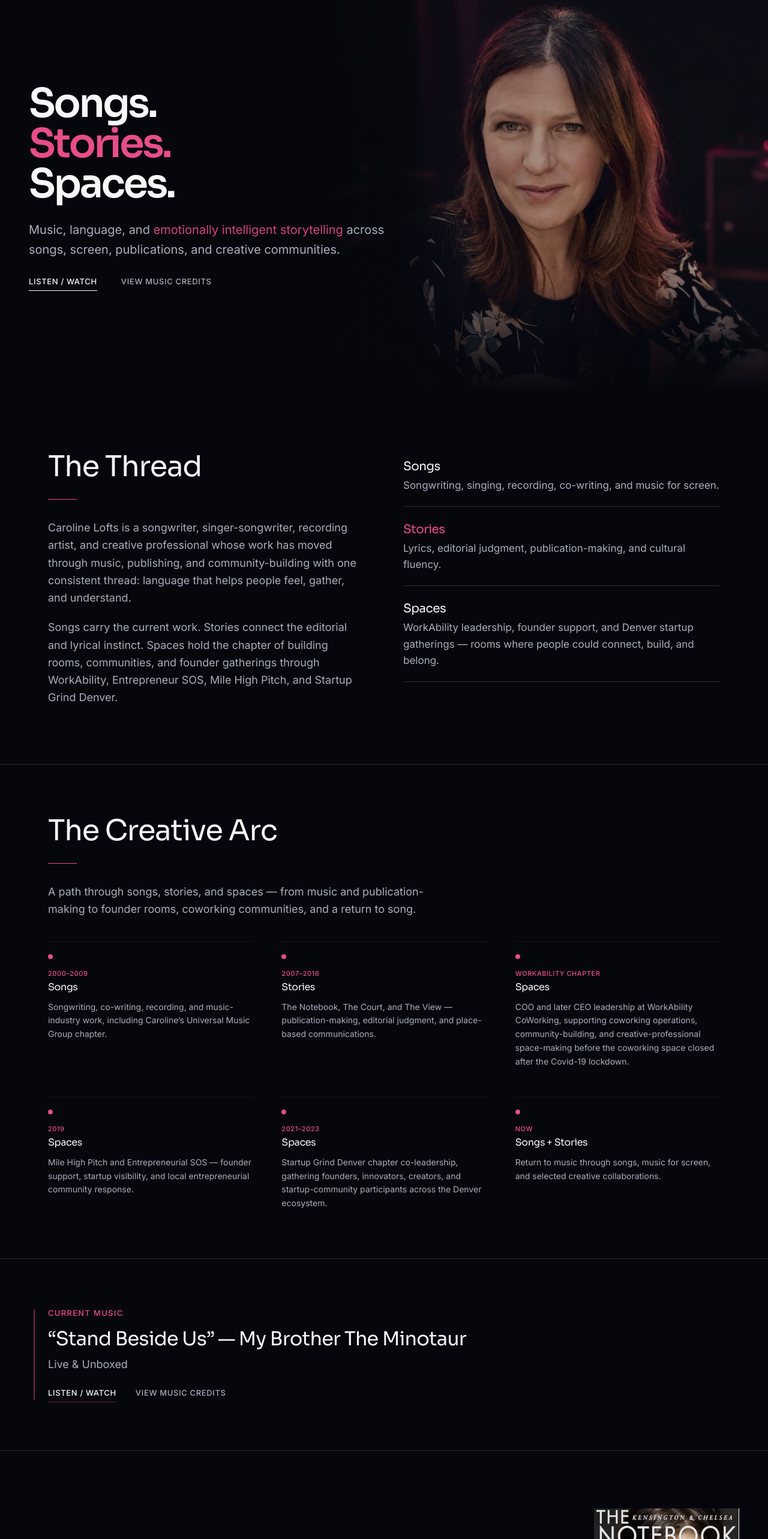
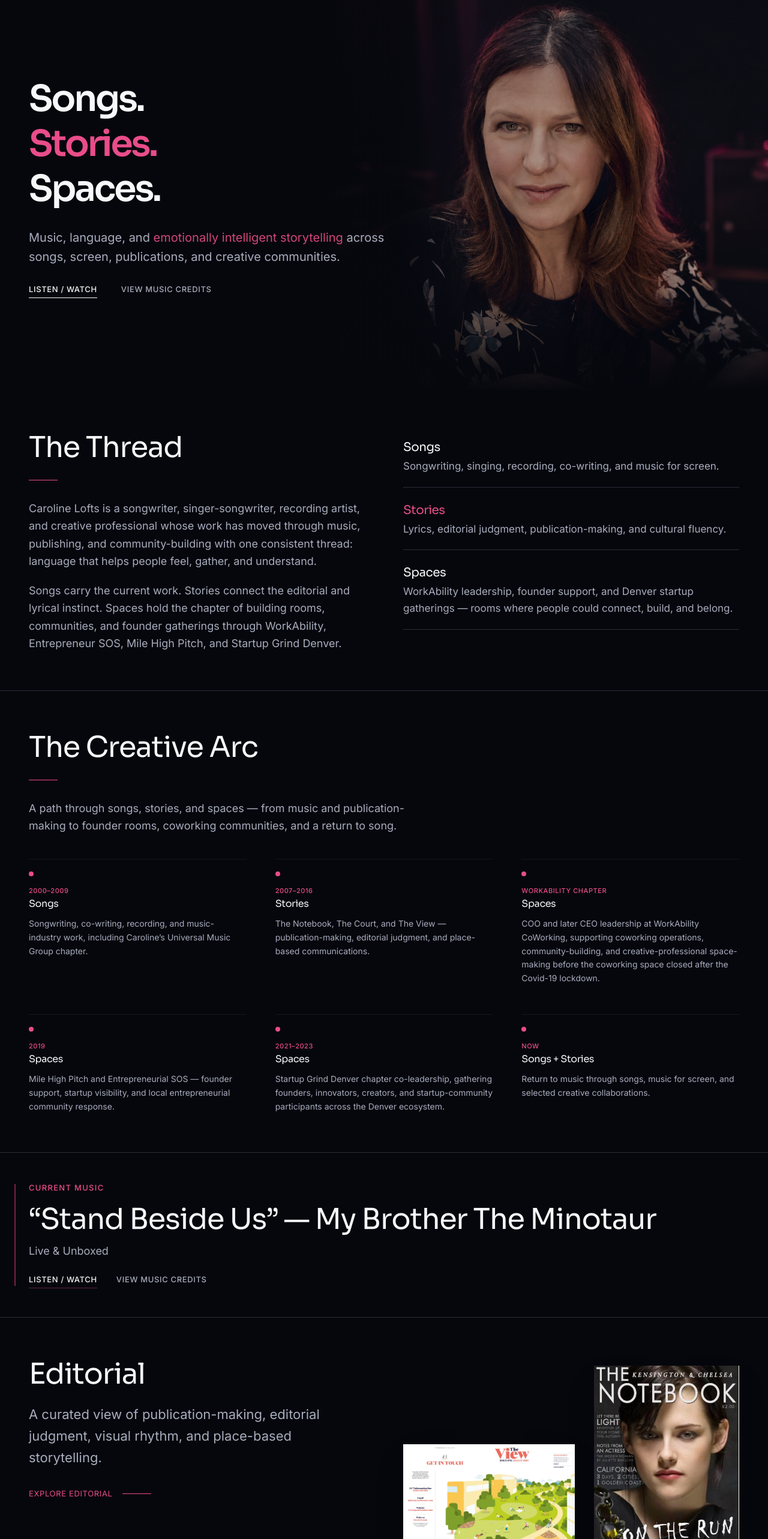
Before and after one commit to workfolios/lofts, a React (Vite) app: page / in a window 1280 px wide. Shown: the part 100-2666 px from the top of the page at 60% size. Built offline with nearby package versions, Linux system fonts and the light colour scheme.

Commit message:
Close homepage content rails and harmonize responsive rhythm

```diff
--- a/src/pages/Home.tsx
+++ b/src/pages/Home.tsx
@@ -7,7 +7,7 @@ export default function Home() {
       <section className="w-full bg-noir flex flex-col lg:flex-row relative min-h-[100vh] lg:min-h-[85vh] overflow-hidden">
 
         {/* Mobile/Tablet Image Zone (Top) */}
-        <div className="w-full h-[55vh] md:h-[60vh] lg:hidden relative z-0 shrink-0">
+        <div className="w-full h-[55vh] md:h-[50vh] lg:hidden relative z-0 shrink-0">
           <img
             src={`${import.meta.env.BASE_URL}caroline-lofts-headshot-clean.png`}
             alt="Caroline Lofts"
@@ -35,10 +35,13 @@ export default function Home() {
         </div>
 
         {/* Text Content Zone */}
-        <div className="relative z-10 w-full max-w-7xl mx-auto flex flex-col justify-end lg:justify-center px-6 lg:px-12 pb-16 pt-0 lg:py-0 flex-1 -mt-24 md:-mt-32 lg:mt-0">
+        <div className="relative z-10 w-full px-6 md:px-8 lg:px-12 flex-1 -mt-24 md:-mt-16 lg:mt-0 flex flex-col justify-end lg:justify-center">
+          <div className="max-w-7xl mx-auto w-full flex flex-col justify-end lg:justify-center pb-16 pt-0 lg:py-0 flex-1">
             <div className="w-full lg:w-[50%] xl:w-[55%] flex flex-col gap-5 max-w-[640px] xl:max-w-[720px] drop-shadow-2xl lg:drop-shadow-none">
-            <h1 className="text-[clamp(48px,5.2vw,78px)] font-display font-semibold text-clean-white leading-[1] tracking-tighter mb-2">
-              Songs. <br className="hidden md:block" /><span className="text-accent">Stories.</span> <br className="hidden md:block" />Spaces.
+              <h1 className="text-4xl md:text-5xl lg:text-6xl font-display font-semibold text-clean-white leading-tight tracking-tighter mb-2">
+                <span className="block">Songs.</span>
+                <span className="block text-accent">Stories.</span>
+                <span className="block">Spaces.</span>
               </h1>
               <p className="text-[18px] md:text-[20px] text-silver leading-relaxed max-w-lg lg:max-w-none mb-8 lg:mb-2">
                 Music, language, and <span className="text-accent/90">emotionally intelligent storytelling</span> across songs, screen, publications, and creative communities.
@@ -53,11 +56,12 @@ export default function Home() {
               </div>
             </div>
           </div>
+        </div>
       </section>
 
       {/* The Thread & Explanatory Rows */}
-      <section id="thread" className="w-full bg-noir py-12 md:py-16 lg:py-24 px-6 md:px-8 lg:px-12 scroll-mt-32">
-        <div className="max-w-[1120px] mx-auto grid grid-cols-1 lg:grid-cols-2 gap-8 md:gap-12 lg:gap-16 items-start">
+      <section id="thread" className="w-full bg-noir py-10 md:py-12 lg:py-16 px-6 md:px-8 lg:px-12 scroll-mt-32">
+        <div className="max-w-7xl mx-auto grid grid-cols-1 lg:grid-cols-2 gap-8 md:gap-12 lg:gap-16 items-start">
           <div className="flex flex-col gap-6">
             <h2 className="text-3xl md:text-4xl lg:text-5xl font-display text-clean-white leading-tight tracking-tight">The Thread</h2>
             <div className="w-12 h-[1px] bg-accent mb-2"></div>
@@ -95,8 +99,8 @@ export default function Home() {
       </section>
 
       {/* The Creative Arc */}
-      <section id="creative-arc" className="w-full bg-noir py-12 md:py-16 lg:py-20 px-6 md:px-8 lg:px-12 border-t border-graphite scroll-mt-32">
-        <div className="max-w-[1120px] mx-auto flex flex-col gap-8 lg:gap-10">
+      <section id="creative-arc" className="w-full bg-noir py-10 md:py-12 lg:py-16 px-6 md:px-8 lg:px-12 border-t border-graphite scroll-mt-32">
+        <div className="max-w-7xl mx-auto flex flex-col gap-8 lg:gap-10">
           <div className="flex flex-col gap-6 max-w-2xl">
             <h2 className="text-3xl md:text-4xl lg:text-5xl font-display text-clean-white leading-tight tracking-tight">The Creative Arc</h2>
             <div className="w-12 h-[1px] bg-accent mb-2"></div>
@@ -137,12 +141,12 @@ export default function Home() {
       </section>
 
       {/* Feature Section */}
-      <section id="current-music" className="w-full bg-noir py-12 md:py-16 lg:py-20 px-6 md:px-8 lg:px-12 border-y border-graphite scroll-mt-32">
-        <div className="max-w-[1120px] mx-auto flex flex-col md:flex-row items-center justify-between gap-8">
+      <section id="current-music" className="w-full bg-noir py-8 md:py-10 lg:py-12 px-6 md:px-8 lg:px-12 border-y border-graphite scroll-mt-32">
+        <div className="max-w-7xl mx-auto flex flex-col md:flex-row items-center justify-between gap-8">
           <div className="flex flex-col items-center md:items-start text-center md:text-left w-full relative">
             <div className="hidden md:block absolute left-[-24px] top-1 bottom-1 w-[2px] bg-[#A92F62]/70"></div>
             <p className="text-accent text-[12px] md:text-[13px] tracking-widest uppercase font-medium mb-3">Current Music</p>
-            <h2 className="text-[clamp(24px,3vw,32px)] font-display text-clean-white leading-tight mb-2">
+            <h2 className="text-3xl md:text-4xl lg:text-5xl font-display text-clean-white leading-tight tracking-tight mb-2">
               “Stand Beside Us” — My Brother The Minotaur
             </h2>
             <p className="text-[16px] md:text-[18px] text-silver mb-6">Live & Unboxed</p>
@@ -159,8 +163,8 @@ export default function Home() {
       </section>
 
       {/* Editorial Preview */}
-      <section id="editorial-preview" className="w-full bg-noir py-12 md:py-16 lg:py-20 px-6 md:px-8 lg:px-12 scroll-mt-32">
-        <div className="max-w-7xl mx-auto grid grid-cols-1 lg:grid-cols-2 gap-8 md:gap-12 lg:gap-16 items-center">
+      <section id="editorial-preview" className="w-full bg-noir py-10 md:py-12 lg:py-16 px-6 md:px-8 lg:px-12 scroll-mt-32">
+        <div className="max-w-7xl mx-auto grid grid-cols-1 lg:grid-cols-2 gap-8 md:gap-12 lg:gap-16 items-start">
           <div className="flex flex-col items-start">
             <h2 className="text-3xl md:text-4xl lg:text-5xl font-display text-clean-white leading-tight tracking-tight mb-5">Editorial</h2>
             <p className="text-[19px] md:text-[22px] text-silver max-w-xl mb-8 leading-relaxed">
```
Lines whose indentation alone changed are shown as unchanged.
